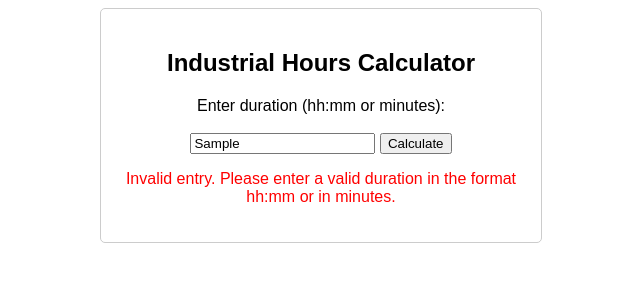
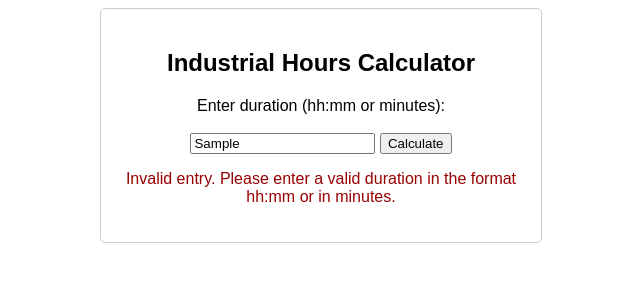
Before and after one commit to maxrugen/industrial-hours, a plain HTML site: page index.html in a window 1280 px wide. Both pictures are taken after typing "Sample" into the empty fields and a click on the button "Calculate". Shown: the whole page, without its empty margins (319-959 px from the left). Drawn offline with Linux system fonts and the light colour scheme.

Commit message:
Modified error color to a darker shade of red

```diff
--- a/style.css
+++ b/style.css
@@ -5,7 +5,7 @@ body {
 }
 /* CSS for error state */
 .error {
-    color: red;
+    color: #990000; /* Darker shade of red */
 }
 /* CSS for converter */
 #converter {
```
